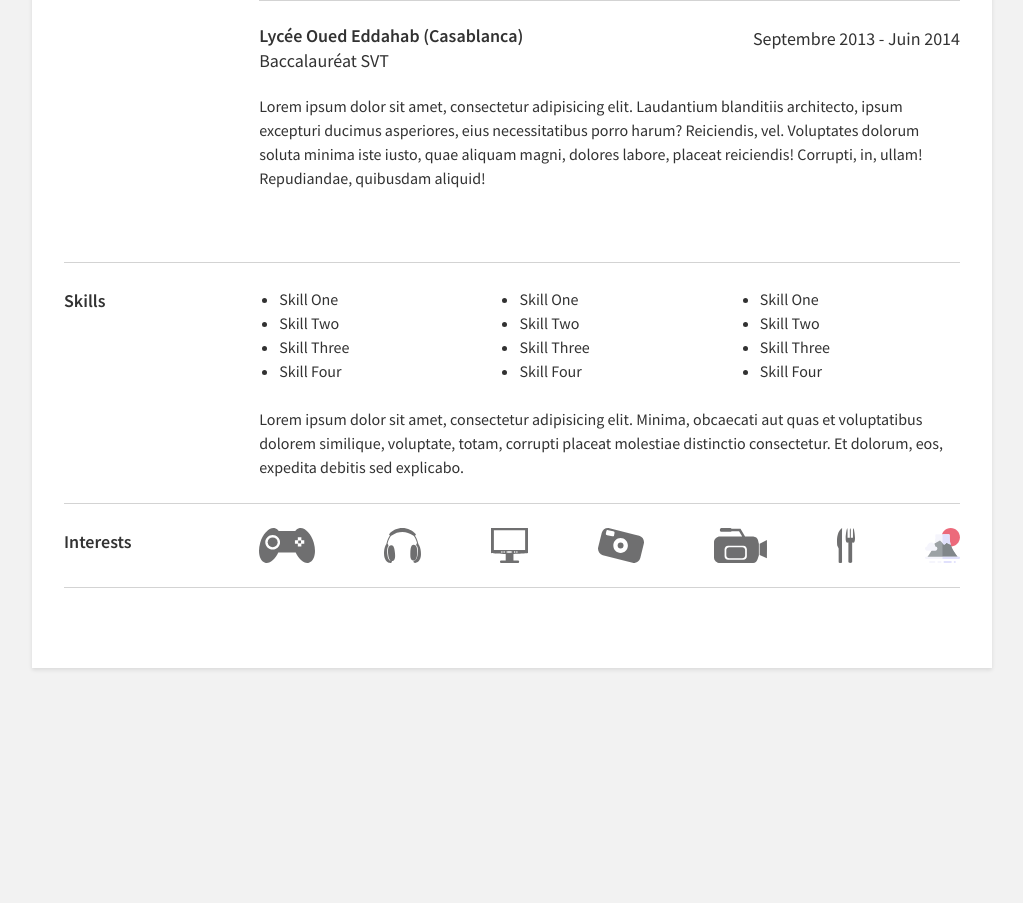
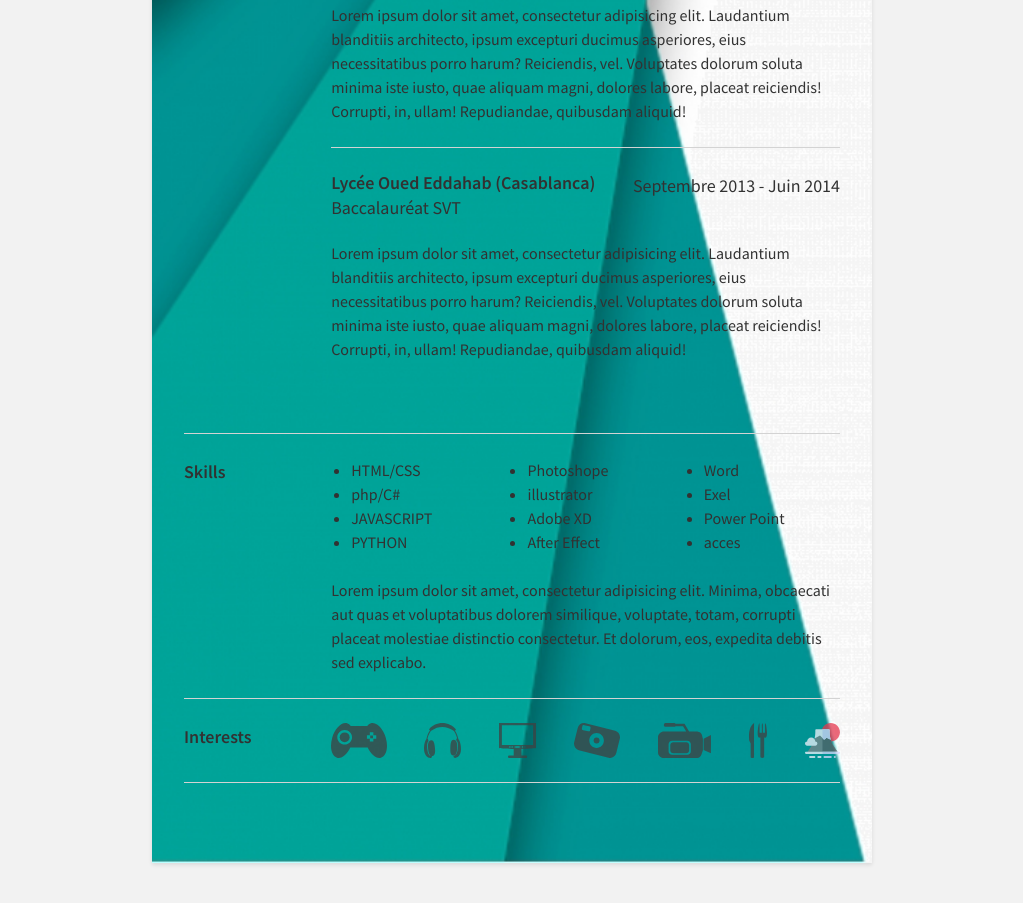
Before and after one commit to yassineuuu/My-CV, a plain HTML site: page index.html in a window 1280 px wide. Shown: the part 1256-2159 px from the top of the page, without its empty margins (128-1151 px from the left). Before the commit the page ends 1964 px from the top, so only its background shows below. Drawn offline with nearby package versions, Linux system fonts and the light colour scheme.

Commit message:
CSS prb solved

```diff
--- a/css/style.css
+++ b/css/style.css
@@ -10,6 +10,7 @@ html {
     line-height: 1.5;
     background: #F2F2F2;
     color: #323232;
+
   }
 
   img {
@@ -37,8 +38,17 @@ html {
     max-width: 960px;
     margin: 40px auto;
     padding: 32px;
-    background: white;
+    background-image: url(bg.jpg);
+    background-size: cover;
+    background-repeat: no-repeat;
     box-shadow: 0 2px 4px rgba(0, 0, 0, 0.1);
+
+  }
+  .container{
+    background-image: url(bg.jpg);
+    background-size: cover;
+    background-repeat: no-repeat;
+    width: 90vh;
   }
 
   section {
@@ -69,6 +79,8 @@ html {
   .my-name {
     font-size: 48px;
     line-height: 1;
+    background-color: #323232;
+    color: #F2F2F2;
   }
 
   .my-title {
--- a/index.html
+++ b/index.html
@@ -14,7 +14,7 @@
         <div><img src="img/me.jpg" alt="avatar" class="avatar"></div>
       </div>
       <div>
-        <div class="my-name">Yassine MAKHLOUK</div>
+        <div class="my-name" >Yassine MAKHLOUK</div>
         <div class="my-title">Web Developper</div>
         <div class="links">
 
@@ -111,24 +111,24 @@
       <div>
         <div class="skills-container">
           <ul>
-            <li>Skill One</li>
-            <li>Skill Two</li>
-            <li>Skill Three</li>
-            <li>Skill Four</li>
+            <li>HTML/CSS</li>
+            <li>php/C#</li>
+            <li>JAVASCRIPT</li>
+            <li>PYTHON</li>
           </ul>
 
           <ul>
-            <li>Skill One</li>
-            <li>Skill Two</li>
-            <li>Skill Three</li>
-            <li>Skill Four</li>
+            <li>Photoshope</li>
+            <li>illustrator</li>
+            <li>Adobe XD</li>
+            <li>After Effect</li>
           </ul>
 
           <ul>
-            <li>Skill One</li>
-            <li>Skill Two</li>
-            <li>Skill Three</li>
-            <li>Skill Four</li>
+            <li>Word</li>
+            <li>Exel</li>
+            <li>Power Point</li>
+            <li>acces</li>
           </ul>
         </div> <!-- end skills-container -->
 
```
Also changed, not shown: css/bg.jpg (added).
